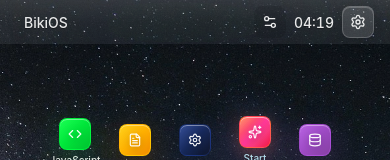
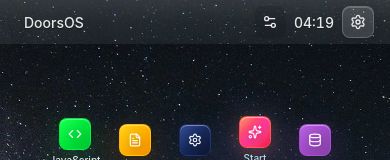
Before and after one commit to BikiBalami99/TESTBED---BIKI-BALAMI, a Next.js app: page / in a window 390 px wide. Shown: the top 160 px of the page. Built offline with nearby package versions, Linux system fonts and the light colour scheme.

Commit message:
fix(OS): update default app name in MobileMenuBar from BikiOS to DoorsOS
- Changed the default return value for the active app name in MobileMenuBar to reflect the new app branding.
- Ensured consistency in app naming logic for better user experience.

```diff
--- a/src/features/OS/mobile-ui/MobileMenuBar.tsx
+++ b/src/features/OS/mobile-ui/MobileMenuBar.tsx
@@ -21,12 +21,12 @@ export default function MobileMenuBar({
 	// Get active app name for menu bar (same logic as desktop)
 	const getActiveAppName = useCallback(() => {
 		if (!focusedWindowId) {
-			return "BikiOS";
+			return "DoorsOS";
 		}
 
 		const focusedWindow = getWindowById(focusedWindowId);
 		if (!focusedWindow) {
-			return "BikiOS";
+			return "DoorsOS";
 		}
 
 		// Find the app info for the focused window
```
